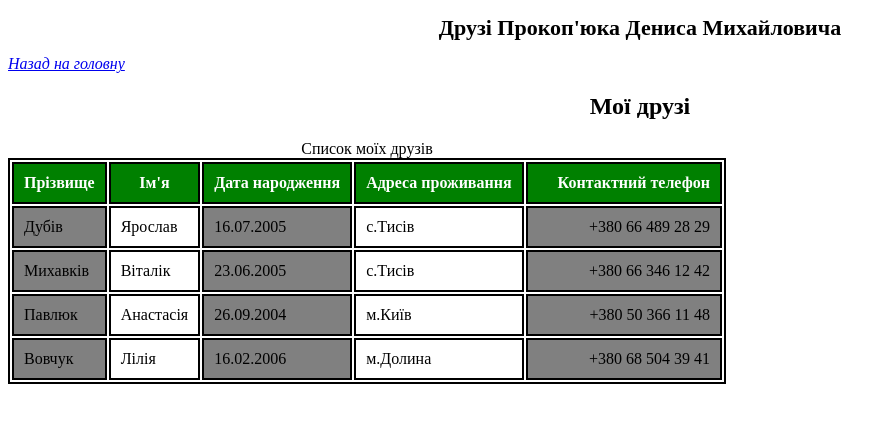
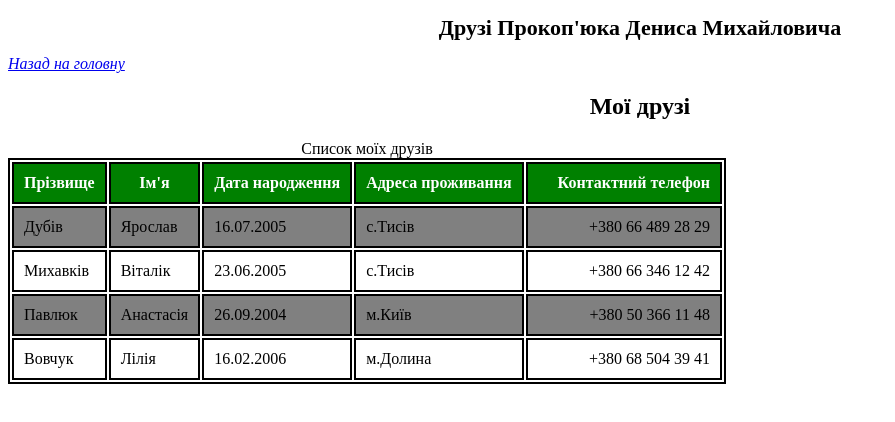
Before and after one commit to k0nty/KN-13_web-disign, a plain HTML site: page Practical_work_№4/friends.html in a window 1280 px wide. Shown: the whole page, without its empty margins (0-895 px from the left). Drawn offline with Linux system fonts and the light colour scheme.

Commit message:
Update friends.html

```diff
--- a/Practical_work_№4/friends.html
+++ b/Practical_work_№4/friends.html
@@ -7,10 +7,10 @@
         table{
             border: 2px solid black;
         }
-        table td:nth-child(odd){
+        table tr:nth-child(even){
             background-color: #808080;
         }
-        table td:nth-child(even){
+        table tr:nth-child(odd){
             background-color: #ffffff;
         }
         table td, th{
```
